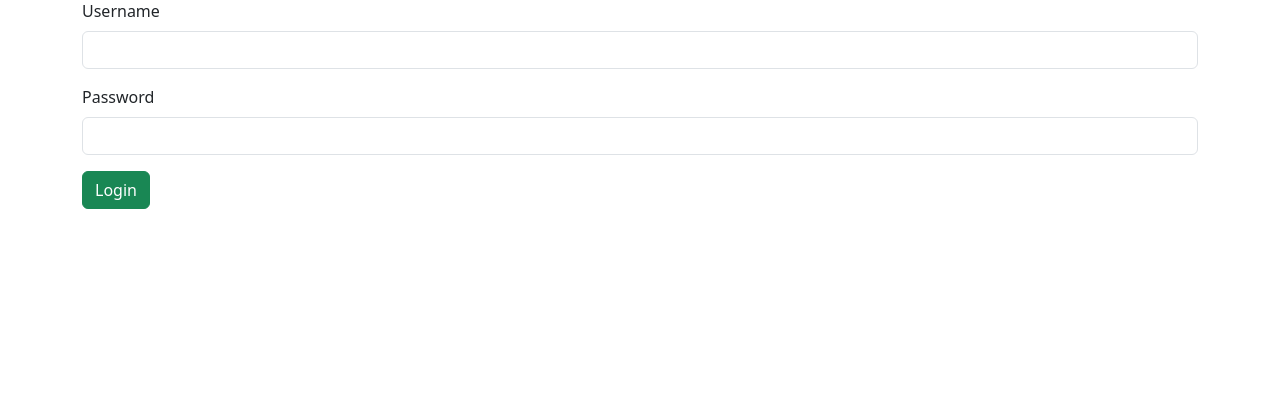
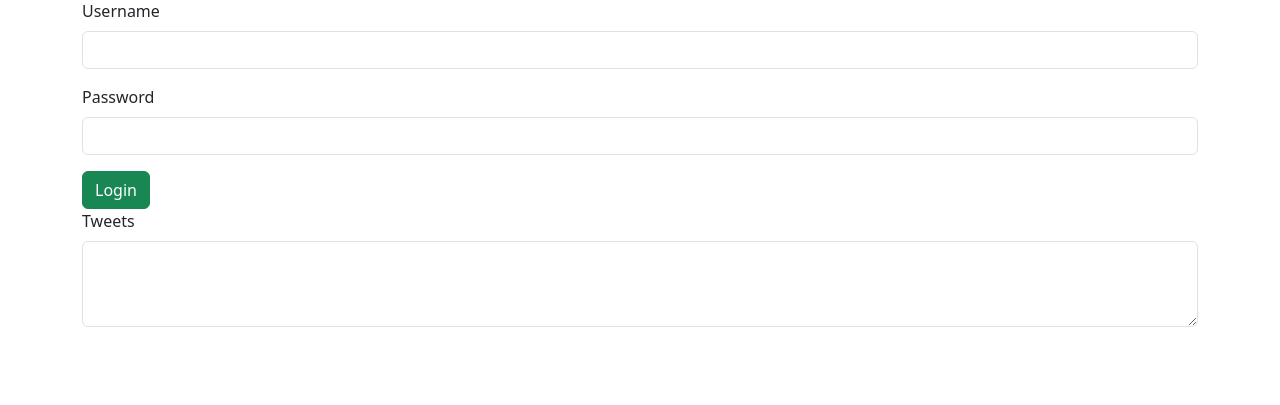
Before and after one commit to Kani35000/Research_Backend, a Django app: page /home/ in a window 1280 px wide. Shown: the part 161-566 px from the top of the page. Run offline with Django 3.2, Linux system fonts and the light colour scheme.

Commit message:
Tweet Area

```diff
--- a/userLoginApp/templates/userLoginApp/home.html
+++ b/userLoginApp/templates/userLoginApp/home.html
@@ -52,6 +52,12 @@
         <button class="btn btn-success">Login</button>
     </form>
     {% comment %} Add an if condition for displaying tweets {% endcomment %}
+    <form >
+        <div class="mb-3">
+            <label class="form-label" for="rating">Tweets</label>
+            <textarea class="form-control" name="review[body]" id="body" cols="50" rows="3" required></textarea>
+        </div>
+    </form>
     </main>
 <script src="https://cdn.jsdelivr.net/npm/@popperjs/core@2.11.8/dist/umd/popper.min.js" integrity="sha384-I7E8VVD/ismYTF4hNIPjVp/Zjvgyol6VFvRkX/vR+Vc4jQkC+hVqc2pM8ODewa9r" crossorigin="anonymous"></script>
 <script src="https://cdn.jsdelivr.net/npm/bootstrap@5.3.1/dist/js/bootstrap.min.js" integrity="sha384-Rx+T1VzGupg4BHQYs2gCW9It+akI2MM/mndMCy36UVfodzcJcF0GGLxZIzObiEfa" crossorigin="anonymous"></script>
```
